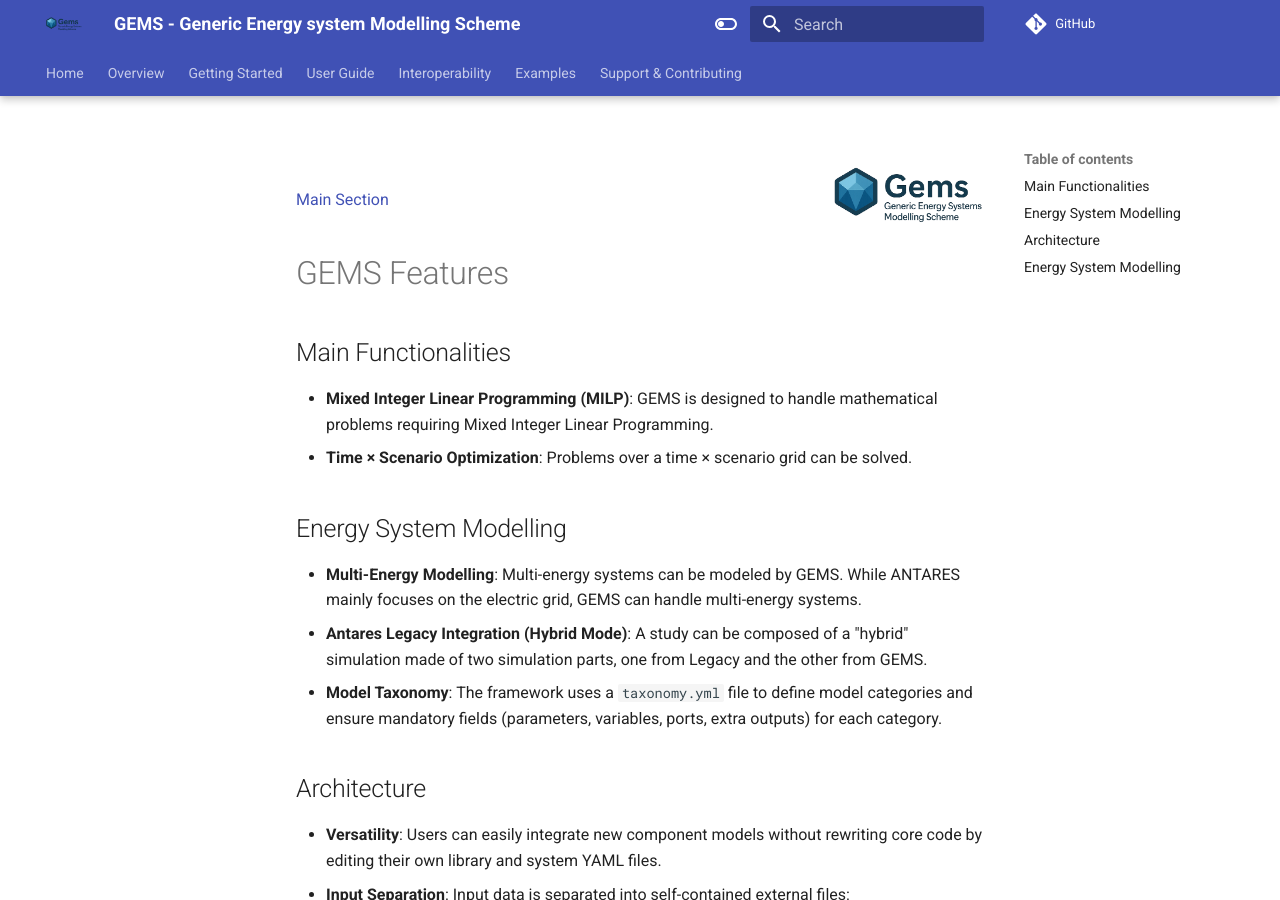
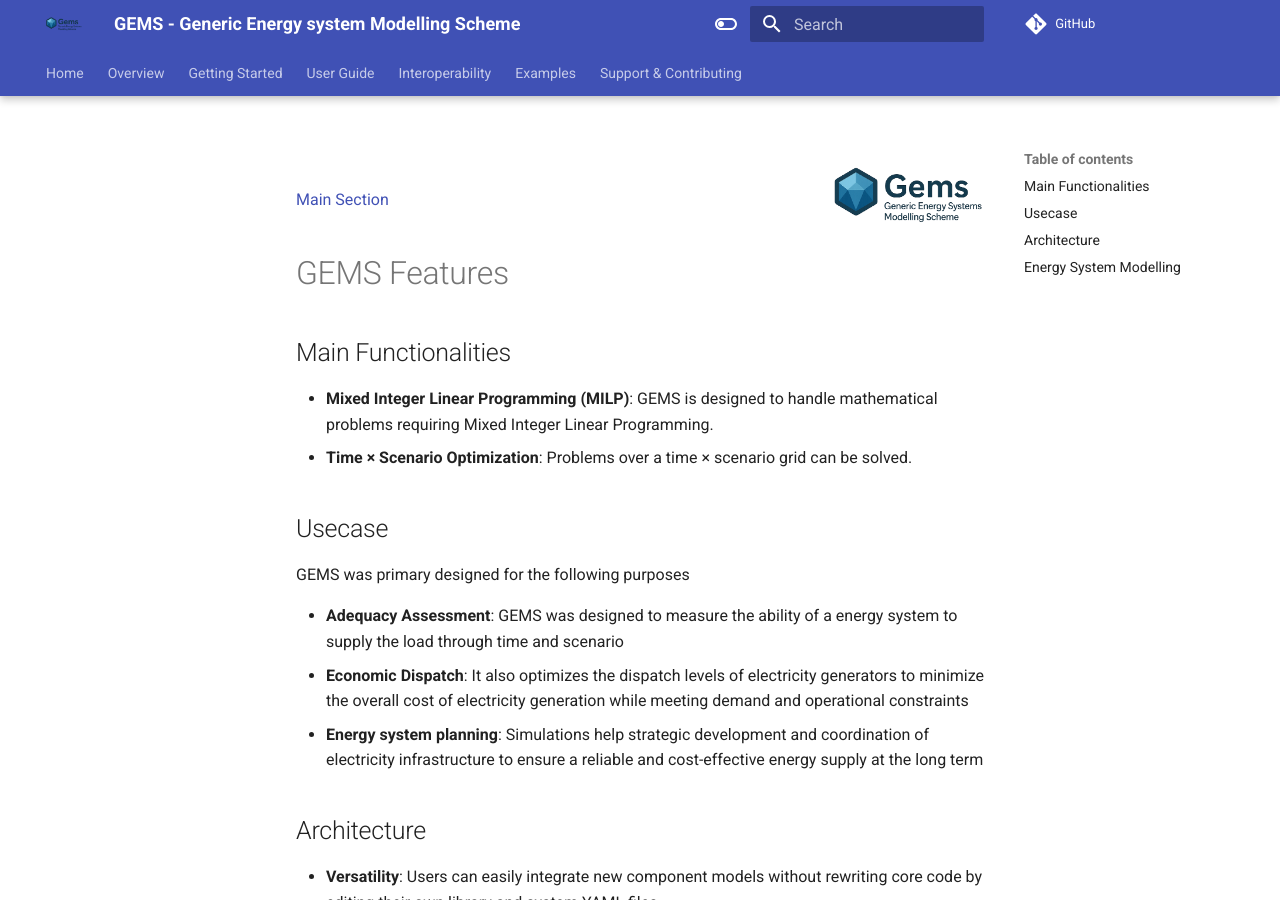
Before and after one commit to AntaresSimulatorTeam/GEMS, an MkDocs documentation site: the page built from doc/1_Overview/Concepts/3_features_usecase.md, in a window 1280 px wide and 900 px high. Built offline with MkDocs 1.6.1 and Material for MkDocs 9.7.7, drawn with Linux system fonts in a browser that asks for light colours; comment, search, counter and statistics services are not loaded.

Commit message:
add use case section

```diff
--- a/doc/1_Overview/Concepts/3_features_usecase.md
+++ b/doc/1_Overview/Concepts/3_features_usecase.md
@@ -14,11 +14,14 @@
 - **Mixed Integer Linear Programming (MILP)**: GEMS is designed to handle mathematical problems requiring Mixed Integer Linear Programming.
 - **Time × Scenario Optimization**: Problems over a time × scenario grid can be solved.
 
-## Energy System Modelling
+## Usecase
 
-- **Multi-Energy Modelling**: Multi-energy systems can be modeled by GEMS. While ANTARES mainly focuses on the electric grid, GEMS can handle multi-energy systems.
-- **Antares Legacy Integration (Hybrid Mode)**: A study can be composed of a "hybrid" simulation made of two simulation parts, one from Legacy and the other from GEMS.
-- **Model Taxonomy**: The framework uses a `taxonomy.yml` file to define model categories and ensure mandatory fields (parameters, variables, ports, extra outputs) for each category.
+GEMS was primary designed for the following purposes
+
+- **Adequacy Assessment**: GEMS was designed to measure the ability of a energy system to supply the load through time and scenario
+- **Economic Dispatch**: It also optimizes the dispatch levels of electricity generators to minimize the overall cost of electricity generation while meeting demand and operational constraints
+- **Energy system planning**: Simulations help strategic development and coordination of electricity infrastructure to ensure a reliable and cost-effective energy supply at the long term
+
 
 ## Architecture
 
```
